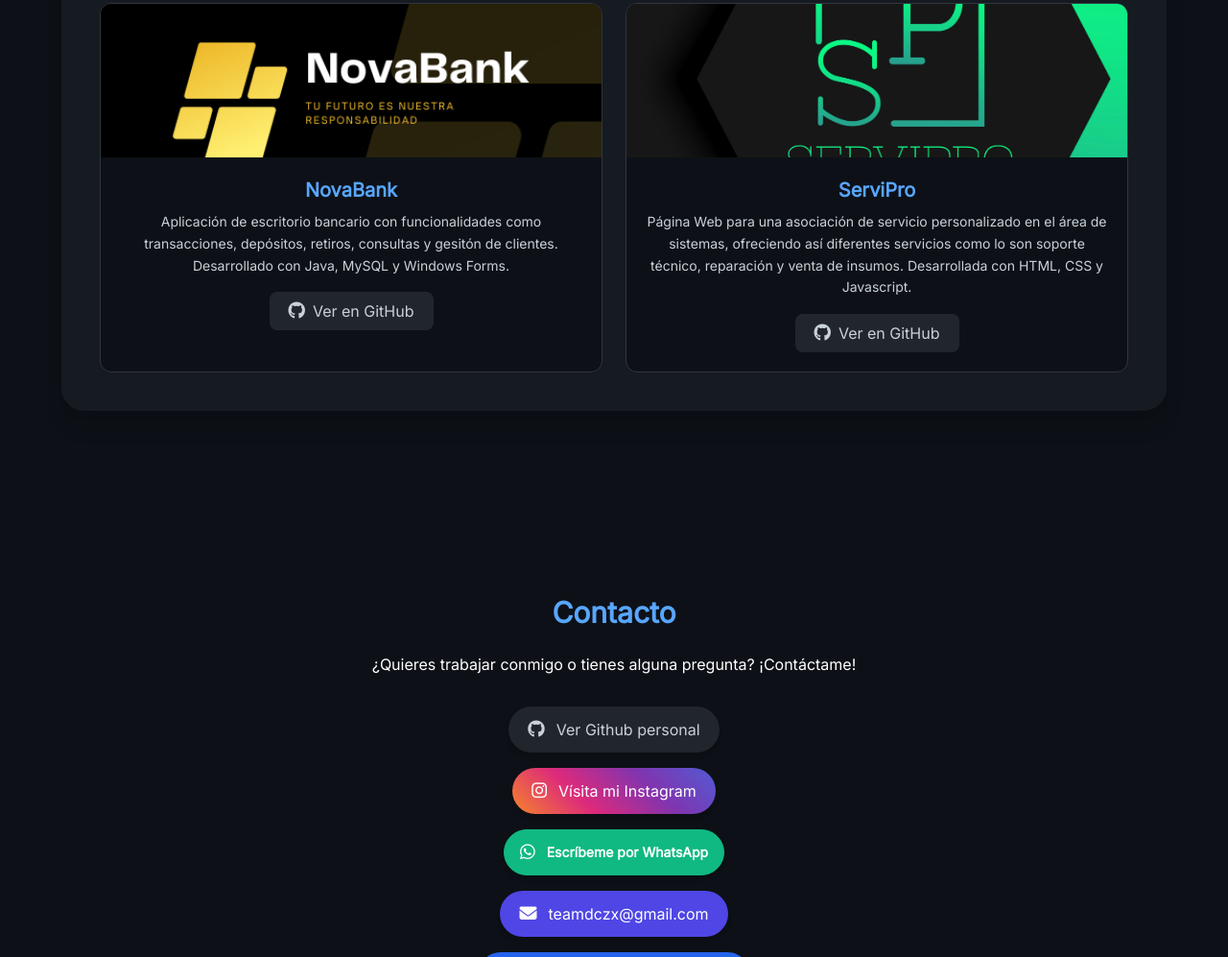
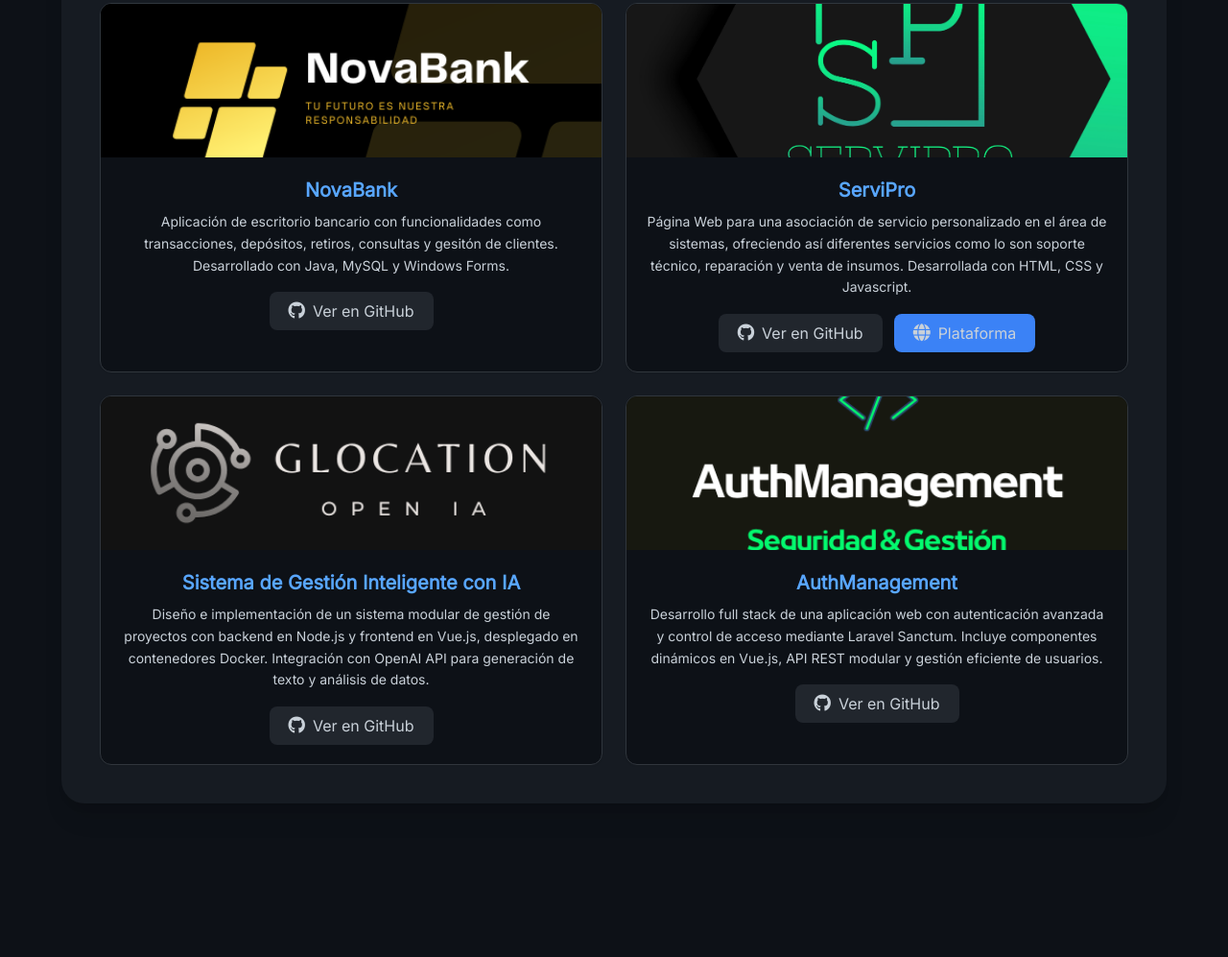
Before and after one commit to FourscodeIN/brym, a website: page index.html in a window 1280 px wide. Shown: the part 2805-3802 px from the top of the page at 96% size. Drawn offline with nearby package versions, Linux system fonts and the light colour scheme.

Commit message:
Se agregan los nuevos proyectos

```diff
--- a/index.html
+++ b/index.html
@@ -5,8 +5,8 @@
   <meta name="viewport" content="width=device-width, initial-scale=1.0" />
   <title>Brym — Portafolio profesional</title>
   <link rel="icon" href="favicon.ico" type="image/x-icon">
-  <link href="dist/output.css" rel="stylesheet">
-  <!-- <link href="dist/output.min.css?v=20250903" rel="stylesheet" /> -->
+  <!-- <link href="dist/output.css" rel="stylesheet"> -->
+  <link href="dist/output.min.css?v=20250903" rel="stylesheet" />
 
   <style>
     :root {
@@ -173,24 +173,24 @@
             <i class="fab fa-git-alt text-4xl text-red-500" role="button"></i>
             <span class="text-sm font-medium mt-2">Git</span>
           </div>
-          <div class="flex flex-col items-center justify-center w-full px-4 py-4 rounded-xl bg-[#161b22] hover:bg-[#21262d] transition-transform duration-300 group mb-6 hover:scale-105" title="Docker" >
-            <i class="fab fa-docker text-4xl text-sky-400" role="button"></i>
-            <span class="text-sm font-medium mt-2 text-gray-300">Docker</span>
-          </div>
           <!-- Laravel -->
           <div class="flex flex-col items-center justify-center w-full px-4 py-4 rounded-xl bg-[#161b22] hover:bg-[#21262d] transition-transform duration-300 group mb-6 hover:scale-105" title="Laravel" >
             <i class="fab fa-laravel text-4xl text-red-600" role="button"></i>
             <span class="text-sm font-medium mt-2 text-gray-300">Laravel</span>
+          </div>
+          <!-- Node.js -->
+          <div class="flex flex-col items-center justify-center w-full px-4 py-4 rounded-xl bg-[#161b22] hover:bg-[#21262d] transition-transform duration-300 group mb-6 hover:scale-105" title="Node" >
+            <i class="fab fa-node-js text-4xl text-green-600" role="button"></i>
+            <span class="text-sm font-medium mt-2 text-gray-300">Node.js</span>
           </div>
           <!-- Vue.js -->
           <div class="flex flex-col items-center justify-center w-full px-4 py-4 rounded-xl bg-[#161b22] hover:bg-[#21262d] transition-transform duration-300 group mb-6 hover:scale-105" title="Vue" >
             <i class="fab fa-vuejs text-4xl text-green-500" role="button"></i>
             <span class="text-sm font-medium mt-2 text-gray-300">Vue.js</span>
           </div>
-          <!-- Node.js -->
-          <div class="flex flex-col items-center justify-center w-full px-4 py-4 rounded-xl bg-[#161b22] hover:bg-[#21262d] transition-transform duration-300 group mb-6 hover:scale-105" title="Node" >
-            <i class="fab fa-node-js text-4xl text-green-600" role="button"></i>
-            <span class="text-sm font-medium mt-2 text-gray-300">Node.js</span>
+          <div class="flex flex-col items-center justify-center w-full px-4 py-4 rounded-xl bg-[#161b22] hover:bg-[#21262d] transition-transform duration-300 group mb-6 hover:scale-105" title=".NET" >
+            <i class="fas fa-server text-4xl text-blue-700" role="button"></i>
+            <span class="text-sm font-medium mt-2">ASP.NET</span>
           </div>
         </div>
       </div>
@@ -206,14 +206,10 @@
             <i class="fab fa-github text-4xl text-[#c9d1d9]" role="button"></i>
             <span class="text-sm font-medium mt-2">GitHub</span>
           </div>
-          <div class="flex flex-col items-center justify-center w-full px-4 py-4 rounded-xl bg-[#161b22] hover:bg-[#21262d] transition-transform duration-300 group mb-6 hover:scale-105" title=".NET" >
-            <i class="fas fa-server text-4xl text-blue-700" role="button"></i>
-            <span class="text-sm font-medium mt-2">ASP.NET</span>
+          <div class="flex flex-col items-center justify-center w-full px-4 py-4 rounded-xl bg-[#161b22] hover:bg-[#21262d] transition-transform duration-300 group mb-6 hover:scale-105" title="Docker" >
+            <i class="fab fa-docker text-4xl text-sky-400" role="button"></i>
+            <span class="text-sm font-medium mt-2 text-gray-300">Docker</span>
           </div>
-          <!-- <div class="flex flex-col items-center space-y-2 w-full px-4" data-aos="fade-up">
-            <i class="fas fa-code text-4xl text-purple-600 transition-transform transform hover:scale-105 duration-300" role="button"></i>
-            <span class="text-sm font-medium">Visual Studio</span>
-          </div> -->
           <div class="flex flex-col items-center justify-center w-full px-4 py-4 rounded-xl bg-[#161b22] hover:bg-[#21262d] transition-transform duration-300 group mb-6 hover:scale-105"title="Visual" >
               <i class="fas fa-terminal text-4xl text-blue-500" role="button"></i>
               <span class="text-sm font-medium mt-2">VS & VS Code</span>
@@ -279,7 +275,51 @@
               <p class="text-sm mb-4 leading-relaxed">
                 Página Web para una asociación de servicio personalizado en el área de sistemas, ofreciendo así diferentes servicios como lo son soporte técnico, reparación y venta de insumos. Desarrollada con HTML, CSS y Javascript.
               </p>
-              <a href="https://serviprof.com.co/" target="_blank"
+              <div class="flex justify-center gap-3 flex-wrap">
+                <a href="https://github.com/FourscodeIN/Servipro---Desarrollo" target="_blank"
+                  class="inline-flex items-center gap-2 bg-[#21262d] text-[#c9d1d9] px-5 py-2 rounded-lg hover:bg-[#30363d] transition duration-300">
+                  <i class="fab fa-github text-lg"></i> Ver en GitHub
+                </a>
+                <a href="https://serviprof.com.co/" target="_blank"
+                  class="inline-flex items-center gap-2 bg-blue-500 text-[#c9d1d9] px-5 py-2 rounded-lg hover:bg-[#1f6feb] transition duration-300">
+                  <i class="fas fa-globe text-lg"></i> Plataforma
+                </a>
+              </div>
+            </div>
+          </div>
+        </div>
+
+        <!-- Proyecto 4 -->
+        <div class=" rounded-xl overflow-hidden shadow-sm border border-[#30363d] bg-[#0d1117] transition hover:scale-[1.03] duration-300">
+          <div class="transition-transform transform hover:scale-105 duration-300">
+            <figure>
+              <img src="assets/images/Black-and-White-Minimalist-Modern-Clean-Technology-Logo-.webp" alt="Vista previa de proyecto IA" class="w-full h-40 object-cover" />
+            </figure>
+            <div class="p-5 text-center">
+              <h4 class="text-xl font-semibold text-[#58a6ff] mb-2">Sistema de Gestión Inteligente con IA</h4>
+              <p class="text-sm mb-4 leading-relaxed">
+                Diseño e implementación de un sistema modular de gestión de proyectos con backend en Node.js y frontend en Vue.js, desplegado en contenedores Docker. Integración con OpenAI API para generación de texto y análisis de datos.
+              </p>
+              <a href="https://github.com/FourscodeIN/glocation-prueba-tecnica" target="_blank"
+                  class="inline-flex items-center gap-2 bg-[#21262d] text-[#c9d1d9] px-5 py-2 rounded-lg hover:bg-[#30363d] transition duration-300">
+                <i class="fab fa-github text-lg"></i> Ver en GitHub
+              </a>
+            </div>
+          </div>
+        </div>
+
+        <!-- Proyecto 5 -->
+        <div class=" rounded-xl overflow-hidden shadow-sm border border-[#30363d] bg-[#0d1117] transition hover:scale-[1.03] duration-300">
+          <div class="transition-transform transform hover:scale-105 duration-300">
+            <figure>
+              <img src="assets/images/Logotipo-de-empresa-de-programación-de-sistemas-y-tecnología-_1_.webp" alt="Vista previa de AuthManagement" class="w-full h-40 object-cover" />
+            </figure>
+            <div class="p-5 text-center">
+              <h4 class="text-xl font-semibold text-[#58a6ff] mb-2">AuthManagement</h4>
+              <p class="text-sm mb-4 leading-relaxed">
+                Desarrollo full stack de una aplicación web con autenticación avanzada y control de acceso mediante Laravel Sanctum. Incluye componentes dinámicos en Vue.js, API REST modular y gestión eficiente de usuarios.
+              </p>
+              <a href="https://github.com/FourscodeIN/iyata-assessment-frontend" target="_blank"
                   class="inline-flex items-center gap-2 bg-[#21262d] text-[#c9d1d9] px-5 py-2 rounded-lg hover:bg-[#30363d] transition duration-300">
                 <i class="fab fa-github text-lg"></i> Ver en GitHub
               </a>
```
Also changed, not shown: assets/images/Black-and-White-Minimalist-Modern-Clean-Technology-Logo-.webp (added), assets/images/Logotipo-de-empresa-de-programación-de-sistemas-y-tecnología-_1_.webp (added), dist/output.css, dist/output.min.css (added).
